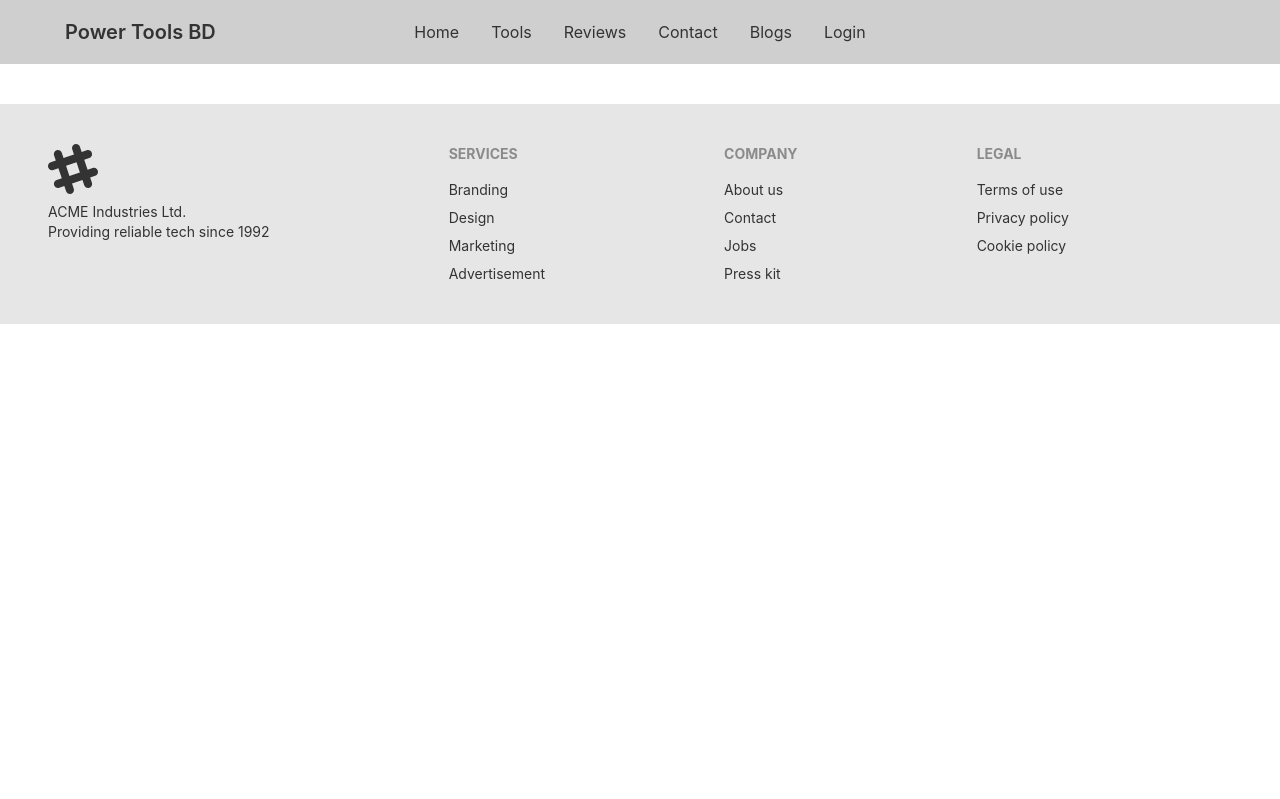
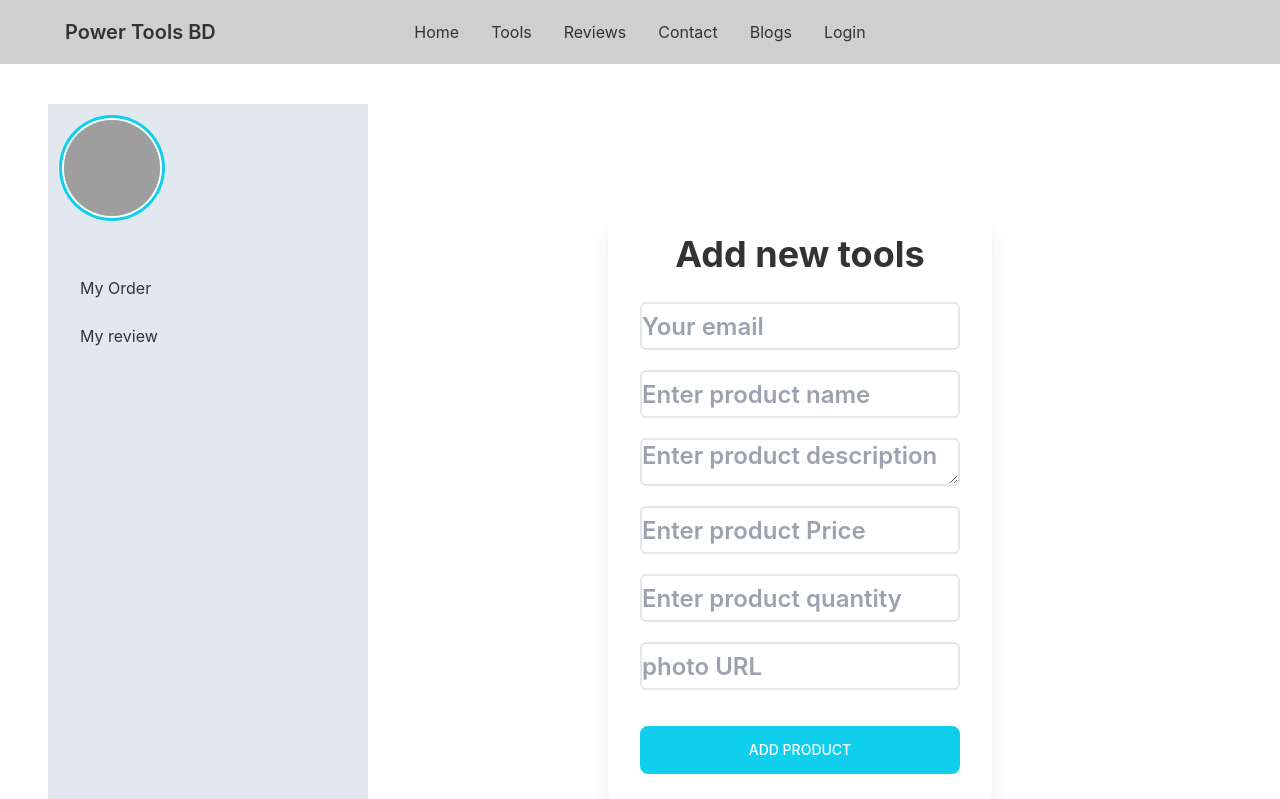
Before and after one commit to mdsujan-mridha/Power-toolsBD, a React (Create React App) app: page /dashboard/addnewtools in a window 1280 px wide. Shown: the top 799 px of the page. Built offline with nearby package versions, Linux system fonts and the light colour scheme; no server answers; grey boxes are pictures that could not be loaded.

Commit message:
add new product

```diff
--- a/package.json
+++ b/package.json
@@ -11,6 +11,7 @@
     "react": "^18.1.0",
     "react-dom": "^18.1.0",
     "react-firebase-hooks": "^5.0.3",
+    "react-hook-form": "^7.31.3",
     "react-query": "^3.39.0",
     "react-router-dom": "^6.3.0",
     "react-scripts": "5.0.1",
--- a/src/App.js
+++ b/src/App.js
@@ -14,6 +14,7 @@ import Review from './Pages/Components/Profile/Review';
 import Users from './Pages/Components/Profile/Users';
 import { ToastContainer } from 'react-toastify';
 import RequereAdmin from './Pages/Require/RequereAdmin';
+import AddTools from './Pages/Components/AddTools/AddTools';
 
 function App() {
   return (
@@ -32,6 +33,7 @@ function App() {
           <Route index element={<MyOrder></MyOrder>}></Route>
           <Route path="review" element={<Review></Review>}></Route>
           <Route path='users' element={<Users></Users>}> </Route>
+          <Route path='addnewtools' element={<AddTools></AddTools>}></Route>
         </Route>
 
       </Routes>
--- a/src/Pages/Authentication/Login.js
+++ b/src/Pages/Authentication/Login.js
@@ -1,6 +1,6 @@
 import React, { useRef } from 'react';
 import { useSignInWithEmailAndPassword } from 'react-firebase-hooks/auth';
-import { Link } from 'react-router-dom';
+import { Link, useNavigate } from 'react-router-dom';
 import auth from '../../firebase.init';
 import UseToken from '../Components/CustomsHooks/UseToken';
 import SocialLogin from './SocialLogin';
@@ -13,13 +13,14 @@ const Login = () => {
         loading,
         error,
     ] = useSignInWithEmailAndPassword(auth);
+
     const [token] = UseToken(user)
 
 
 
     const emailRef = useRef();
     const passworRef = useRef();
-
+    const navigate = useNavigate()
     const handleLogin = e => {
 
         const email = emailRef.current.value;
@@ -38,10 +39,19 @@ const Login = () => {
             </div>
         </div>
     }
+    let loadingElement;
+    if(loading){
+        loadingElement =
+        <button class="btn btn-square loading"></button>
+    }
+
+    if(user){
+        navigate ('/home');
+    }
 
     return (
-        <div className='flex justify-center items-center h-screen'>
-            <div class="card w-96 bg-base-100 shadow-xl">
+        <div className ='flex justify-center items-center h-screen'>
+            <div class ="card w-96 bg-base-100 shadow-xl">
                 <div class="card-body items-center">
                     <h2 class=" text-center font-bold text-4xl"> Login  </h2>
                     <div className='mt-10'>
@@ -51,6 +61,7 @@ const Login = () => {
                             <button className='mt-5 text-primary font-semibold text-md'> Forgot Password? </button>
                             <input type="submit" className='btn btn-primary text-white w-full max-w-full text-white-100 font-medium mt-9 border-2' value="Login" />
                             <p> {errorElement} </p>
+                            <p> {loadingElement} </p>
                             <p className='my-5 font-semibold text-md'>New in Power ToolsBD? <button className='text-primary ml-3'> <Link to="/register"> Create an Account </Link> </button> </p>
                         </form>
                         <div class="flex flex-col w-full border-opacity-50">
--- /dev/null
+++ b/src/Pages/Components/AddTools/AddTools.js
@@ -0,0 +1,74 @@
+import React from 'react'; import { useAuthState } from 'react-firebase-hooks/auth';
+import { useForm } from 'react-hook-form'
+import auth from '../../../firebase.init';
+
+const AddTools = () => {
+
+
+    const [user] = useAuthState(auth)
+
+    const { register, handleSubmit } = useForm();
+
+    const onSubmit = data => {
+
+    };
+
+    return (
+
+        <div className ='flex justify-center items-center h-screen'>
+        <div class ="card w-96 bg-base-100 shadow-xl">
+            <div class="card-body items-center">
+                <h2 class=" text-center font-bold text-4xl"> Add new tools  </h2>
+
+                <div className='justify-center items-center'>
+
+        <div className="">
+            <form className='grid grid-cols-1' onSubmit={handleSubmit(onSubmit)}>
+                <input className='border-2 w-full rounded-md h-12 mt-5' placeholder='Your email' {...register("email", { required: true, maxLength: 30 })} />
+                <input className='border-2 w-full rounded-md h-12 mt-5' placeholder='Enter product name'  {...register("name", { required: true, maxLength: 30 })} />
+                <textarea className='border-2 w-full rounded-md h-12 mt-5' placeholder='Enter product description' {...register("description")} />
+                <input className='border-2 w-full rounded-md h-12 mt-5' placeholder='Enter product Price' type="number" {...register("price")} />
+                <input className='border-2 w-full rounded-md h-12 mt-5' placeholder='Enter product quantity' type="number" {...register("quantity")} />
+                <input className='border-2 w-full rounded-md h-12 mt-5' placeholder='photo URL' type="text" {...register("img")} />
+                <input className='btn btn-primary text-white  max-w-full text-white-100 font-medium mt-9 border-2' type="submit" value="Add product" />
+
+            </form>
+        </div>
+
+    </div>
+
+
+
+            </div>
+        </div>
+    </div>
+
+
+
+    );
+};
+
+export default AddTools;
+/**
+
+
+<div className='justify-center items-center'>
+        <h1 className=''>  Add New Product with new brand </h1>
+        <div className="">
+            <form className='grid grid-cols-1' onSubmit={handleSubmit(onSubmit)}>
+                <input className='border-2 w-96 rounded-md h-12 mt-5' placeholder='Your email' {...register("email", { required: true, maxLength: 30 })} />
+                <input className='border-2 w-96 rounded-md h-12 mt-5' placeholder='Enter product name'  {...register("name", { required: true, maxLength: 30 })} />
+                <textarea className='border-2 w-96 rounded-md h-12 mt-5' placeholder='Enter product description' {...register("description")} />
+                <input className='border-2 w-96 rounded-md h-12 mt-5' placeholder='Enter product Price' type="number" {...register("price")} />
+                <input className='border-2 w-96 rounded-md h-12 mt-5' placeholder='Enter product quantity' type="number" {...register("quantity")} />
+                <input className='border-2 w-96 rounded-md h-12 mt-5' placeholder='photo URL' type="text" {...register("img")} />
+                <input className='btn btn-primary text-white w-96 max-w-full text-white-100 font-medium mt-9 border-2' type="submit" value="Add product" />
+
+            </form>
+        </div>
+
+    </div>
+
+
+
+ */
--- a/src/Pages/Components/Product/Product.js
+++ b/src/Pages/Components/Product/Product.js
@@ -31,14 +31,8 @@ const Product = ({ product}) => {
            </span>
               }
                 </p>
-
-
                 <h1 className='text-left text-xl font-semibold'>
                     Available Quantity: {quantity}</h1>
-
-
-
-
                 <p className='text-left text-xl font-semibold'> Price: {price}</p>
                 <div class="card-actions items-center">
                     <button onClick={() => purchaseProduct(_id) } class="btn btn-primary items-center w-full text-white"> Order Now </button>
--- a/src/Pages/Components/Profile/Dashboard.js
+++ b/src/Pages/Components/Profile/Dashboard.js
@@ -34,7 +34,12 @@ const Dashboard = () => {
                     <li className='text-lg font-medium text-primary'> <h3> {userEmail} </h3></li>
                     <li><Link to="/dashboard"> My Order </Link> </li>
                     <li><Link to="review"> My review </Link> </li>
-                    <li> {admin && <Link to="users"> All users </Link>}  </li>
+                       {
+                           admin && <>
+                               <li> <Link to="users"> All users </Link>  </li>
+                               <li> <Link to="addnewtools"> Add new Tools </Link>  </li>
+                           </>
+                       }
                 </ul>
 
             </div>
```
Also changed, not shown: src/Pages/Components/Profile/MyOrder.js (line endings or trailing spaces), 1 other file (tests, documents, lock files or other folders).
